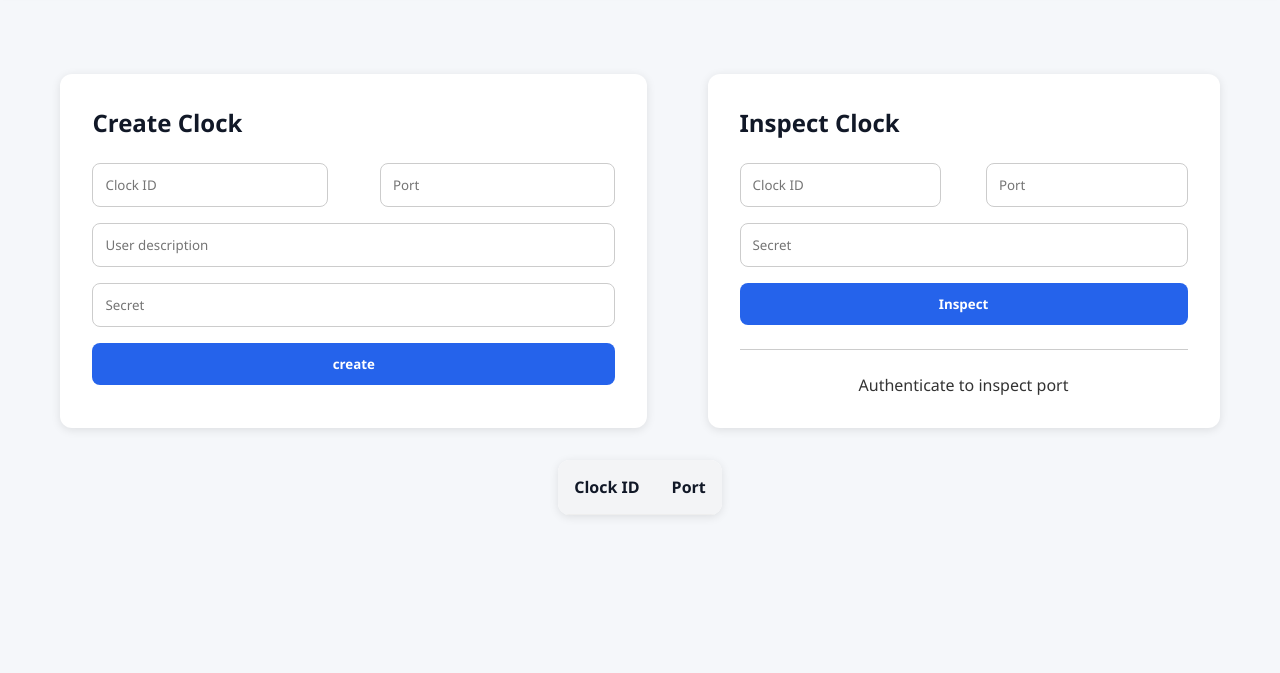
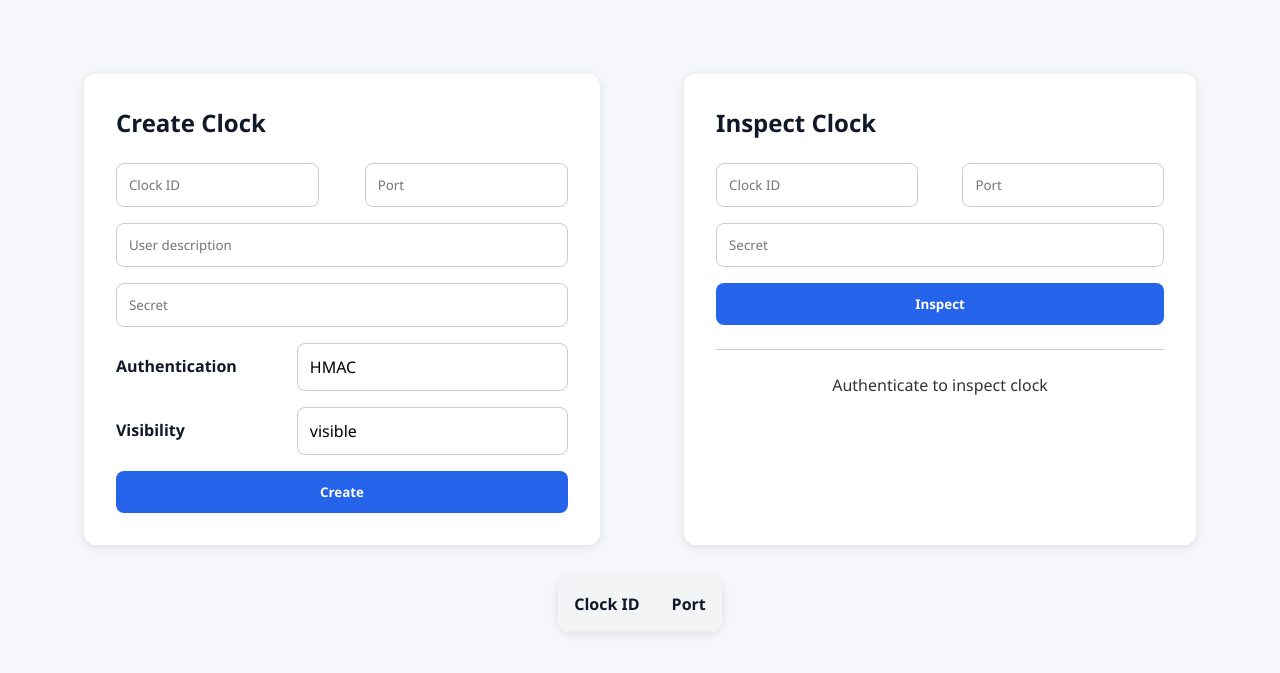
Before and after one commit to enowars/enowars9-service-syncryn1z3, a plain HTML site: page service/static/index.html in a window 1280 px wide. Shown: the part 71-744 px from the top of the page. Drawn offline with Linux system fonts and the light colour scheme.

Commit message:
Add auth policy and visibility options to UI

```diff
--- a/service/static/index.html
+++ b/service/static/index.html
@@ -28,9 +28,27 @@
                 <input type="text" id="createClockId" placeholder="Clock ID" maxlength="16">
                 <input type="text" id="createPort" placeholder="Port" maxlength="4">
             </span>
+
             <input type="text" id="createUserDescription" placeholder="User description" maxlength="128">
+
             <input type="password" id="createSecret" placeholder="Secret" maxlength="100">
-            <button onclick="createClock()">create</button>
+
+            <span class="input-span">
+                <label for="createAuthenticationPolicy">Authentication</label>
+                <select id="createAuthenticationPolicy">
+                    <option value="hmac">HMAC</option>
+                    <option value="plain">Plaintext (legacy)</option>
+                </select>
+            </span>
+
+            <span class="input-span">
+                <label for="createVisible">Visibility</label>
+                <select id="createVisible">
+                    <option value="visible">visible</option>
+                    <option value="hidden">hidden (no web access)</option>
+                </select>
+            </span>
+            <button onclick="createClock()">Create</button>
         </div>
 
         <div class="input-box" id="inspect-box">
@@ -39,13 +57,15 @@
                 <input type="text" id="inspectClockId" placeholder="Clock ID" maxlength="16">
                 <input type="text" id="inspectPort" placeholder="Port" maxlength="4">
             </span>
+
             <input type="password" id="inspectSecret" placeholder="Secret" maxlength="100">
+
             <button onclick="inspectClock()">Inspect</button>
 
             <hr>
 
             <div class="inspect-results">
-                <span id="inspectPlaceholder">Authenticate to inspect port</span>
+                <span id="inspectPlaceholder">Authenticate to inspect clock</span>
                 <div id="inspectList" style="display: none;"></div>
             </div>
         </div>
--- a/service/static/main.css
+++ b/service/static/main.css
@@ -79,6 +79,14 @@ header h2 {
     color: #111827;
 }
 
+.input-box label {
+    padding-top: 0.75rem;
+    color: #111827;
+    font-weight: bold;
+    margin-right: 2rem;
+    max-width: 50%;
+}
+
 .input-box hr {
     margin-top: 1.5rem;
     margin-bottom: 1.5rem;
@@ -94,6 +102,18 @@ header h2 {
     margin-bottom: 1rem;
     border: 1px solid #ccc;
     border-radius: 0.5rem;
+}
+
+.input-box select {
+    width: 60%;
+    padding: 0.75rem;
+    margin-bottom: 1rem;
+    border: 1px solid #ccc;
+    border-radius: 0.5rem;
+    background-color: white;
+    font-size: 1rem;
+    box-shadow: none;
+    appearance: none;
 }
 
 .input-box button {
--- a/service/static/main.js
+++ b/service/static/main.js
@@ -44,6 +44,8 @@ function createClock() {
     const clockId = document.getElementById("createClockId").value;
     const port = document.getElementById("createPort").value;
     const userDescription = document.getElementById("createUserDescription").value;
+    const authenticationPolicy = document.getElementById("createAuthenticationPolicy").value;
+    const visible = document.getElementById("createVisible").value == "visible";
     const secret = document.getElementById("createSecret").value;
 
     if (!clockId || !port) {
@@ -52,7 +54,7 @@ function createClock() {
     }
 
     // TODO: support other auth methods
-    const message = JSON.stringify({ task: "create_clock", clockId: clockId, port: port, visible: true, authenticationPolicy: "hmac", userDescription: userDescription, secret: secret});
+    const message = JSON.stringify({ task: "create_clock", clockId: clockId, port: port, visible: visible, authenticationPolicy: authenticationPolicy, userDescription: userDescription, secret: secret});
     sendMessage(message);
 }
 
@@ -110,7 +112,7 @@ function handleResponseInspectClock(response) {
     }
 
     addRow("User description", response.userDescription);
-    addRow("Authentication policy", response.authenticationPolicy);
+    addRow("Authentication policy", (response.authenticationPolicy == "hmac") ? "HMAC" : "Plaintext (legacy)");
 }
 
 function handleResponseCreateClock(response) {
```
Also changed, not shown: 1 other file.
